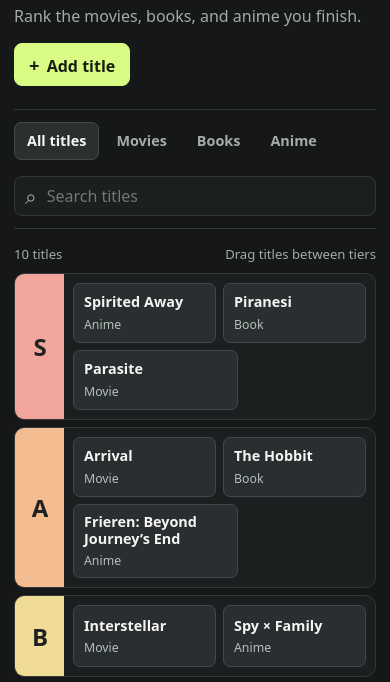
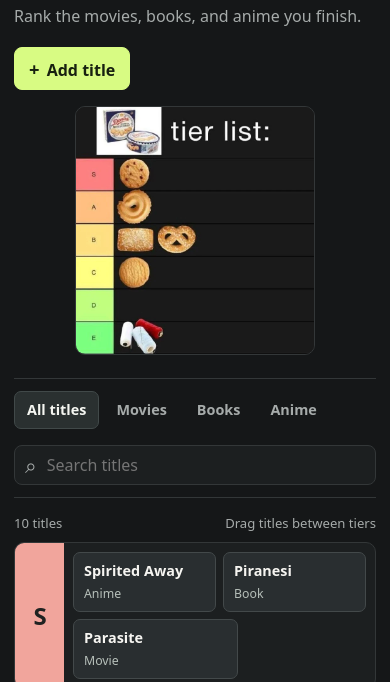
Before and after one commit to Dymon18/tiershelf, a website built with Vite: page index.html in a window 390 px wide. Shown: the part 155-837 px from the top of the page. Built offline with nearby package versions, Linux system fonts and the light colour scheme.

Commit message:
Add cookie tier-list banner and S favicon

```diff
--- a/index.html
+++ b/index.html
@@ -6,6 +6,7 @@
   <meta name="description" content="A personal tier list for movies, books, and anime.">
   <meta name="theme-color" content="#151718">
   <title>TierShelf</title>
+  <link rel="icon" href="/favicon.ico" sizes="any">
 </head>
 <body>
   <header class="topbar">
@@ -19,8 +20,11 @@
       <div>
         <h1 id="title">The archive<span>.</span></h1>
         <p id="description">Rank the movies, books, and anime you finish.</p>
+        <button id="add-button" class="button primary"><span aria-hidden="true">+</span> Add title</button>
       </div>
-      <button id="add-button" class="button primary"><span aria-hidden="true">+</span> Add title</button>
+      <figure class="cookie-banner">
+        <img src="/danisa-cookie-tier-list.webp" alt="Danisa butter cookie tier list, with chocolate chip in S tier and spools of sewing thread in E tier" width="761" height="790">
+      </figure>
     </section>
     <section aria-label="Tier list">
       <div class="toolbar">
--- a/src/style.css
+++ b/src/style.css
@@ -83,3 +83,38 @@ form select { appearance: none; padding-right: 32px; background-image: linear-gr
 .brand-mark i { height: 2px; border-radius: 2px; background: #161a12; }
 .brand-mark i:nth-child(2) { width: 75%; }
 .brand-mark i:nth-child(3) { width: 50%; }
+
+.intro {
+  align-items: center;
+}
+
+.intro .primary {
+  margin-top: 20px;
+}
+
+.cookie-banner {
+  width: clamp(175px, 22vw, 240px);
+  margin: 0;
+  flex: none;
+  border: 1px solid var(--border);
+  border-radius: 10px;
+  overflow: hidden;
+  background: #1a1a1a;
+}
+
+.cookie-banner img {
+  display: block;
+  width: 100%;
+  height: auto;
+}
+
+@media (max-width: 600px) {
+  .intro {
+    align-items: flex-start;
+  }
+
+  .cookie-banner {
+    width: min(100%, 240px);
+    align-self: center;
+  }
+}
```
Also changed, not shown: public/danisa-cookie-tier-list.webp (added), public/favicon.ico (added).
